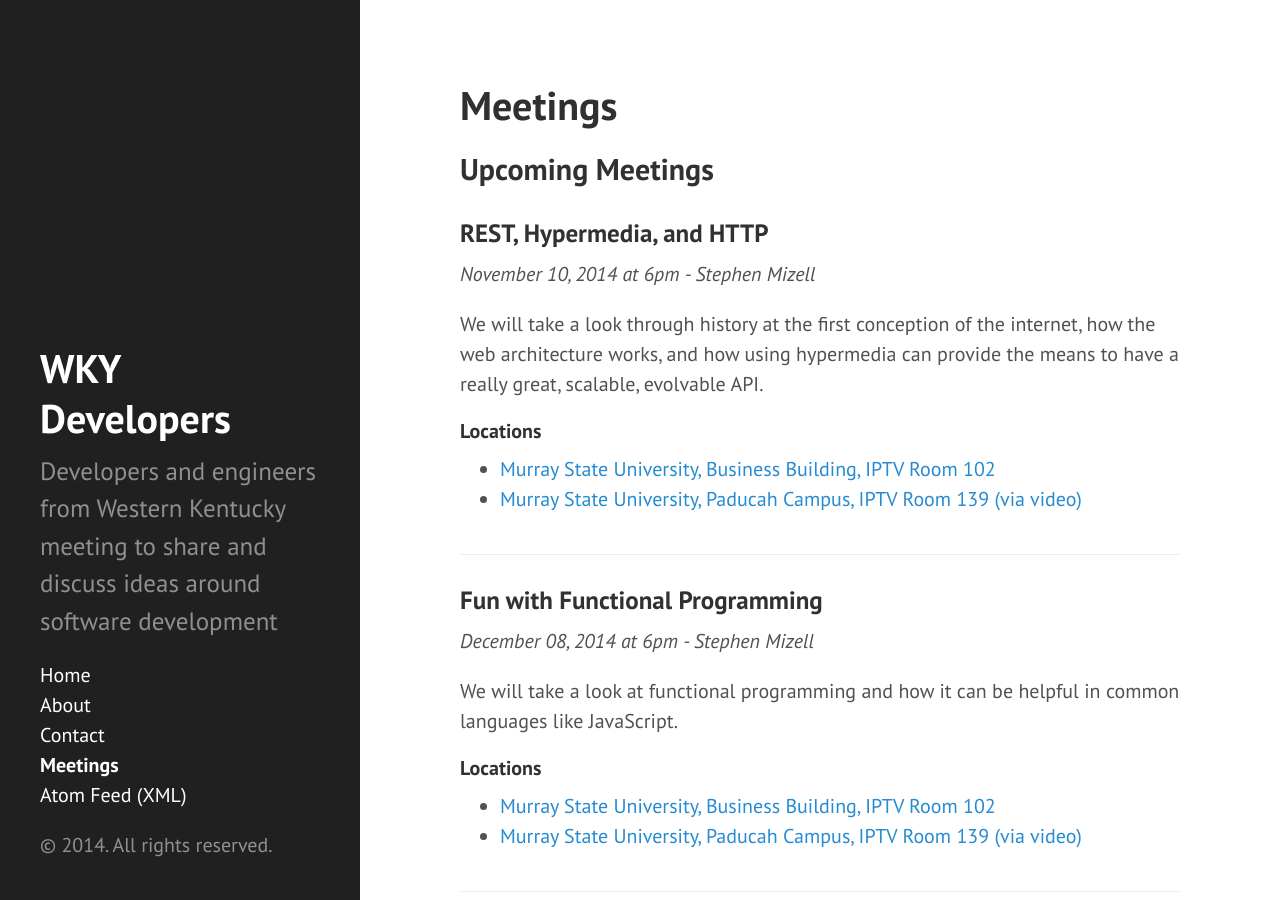
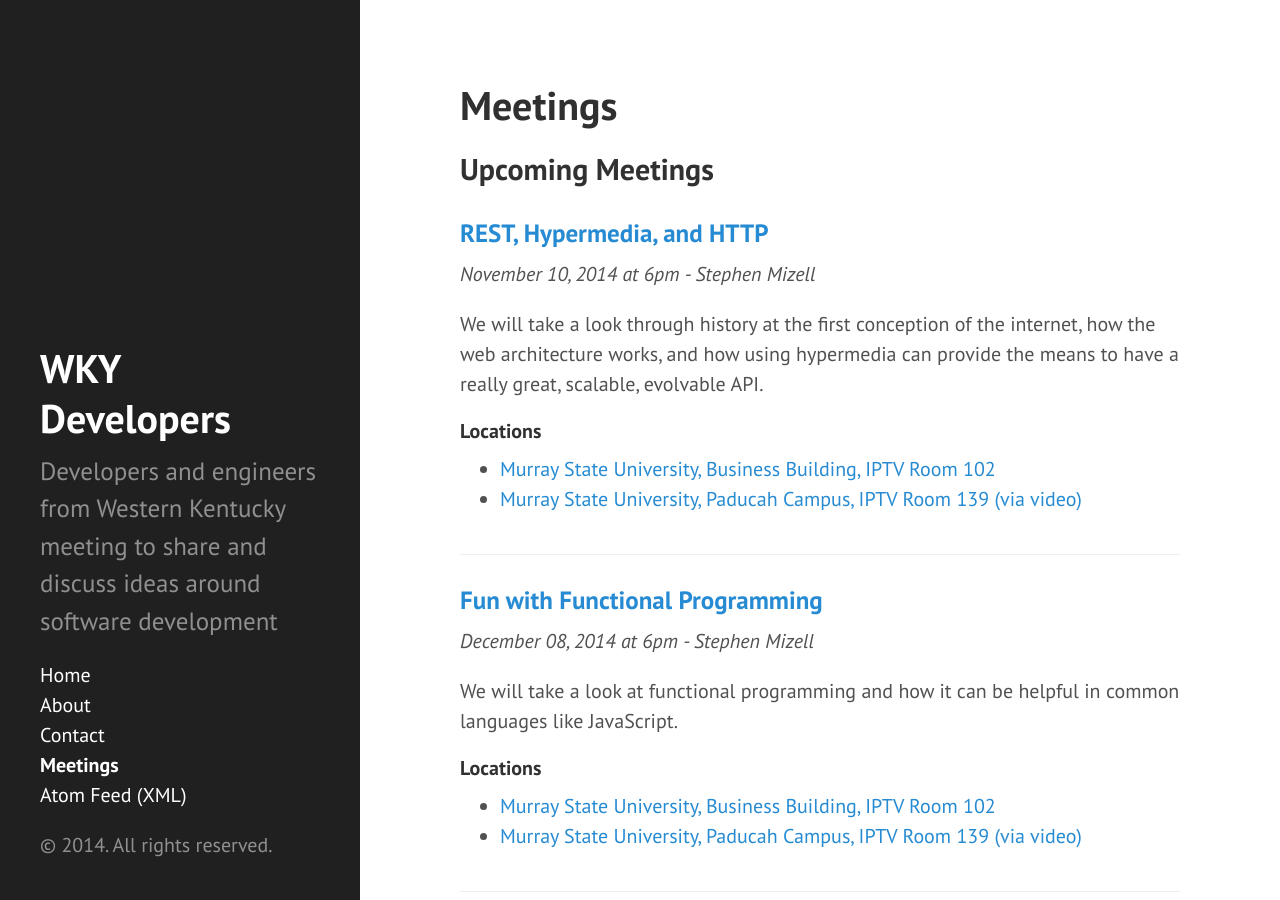
Before and after one commit to wkydev/wkydev.github.io, a Jekyll site: the page built from meetings.md, in a window 1280 px wide and 900 px high. Built offline with Jekyll 4.4.1, drawn with Linux system fonts in a browser that asks for light colours; nearby versions of some CDN libraries; Markdown is read by kramdown in place of the engine named in the settings.

Commit message:
Add links to meetings

```diff
--- a/meetings.md
+++ b/meetings.md
@@ -10,7 +10,7 @@ title: Meetings
      id="meeting-id-{{ meeting.id }}"
      data-meeting-id="{{ meeting.id }}"
      data-meeting-date="{{ meeting.date }}">
-  <h3>{{ meeting.topic }}</h3>
+  <h3><a href="#meeting-id-{{ meeting.id }}">{{ meeting.topic }}</a></h3>
   <p><em>{{ meeting.date | date: '%B %d, %Y' }} at {{ meeting.time }} - {{ meeting.speaker }}</em></p>
   <p>{{ meeting.topicSummary }}</p>
 
```
